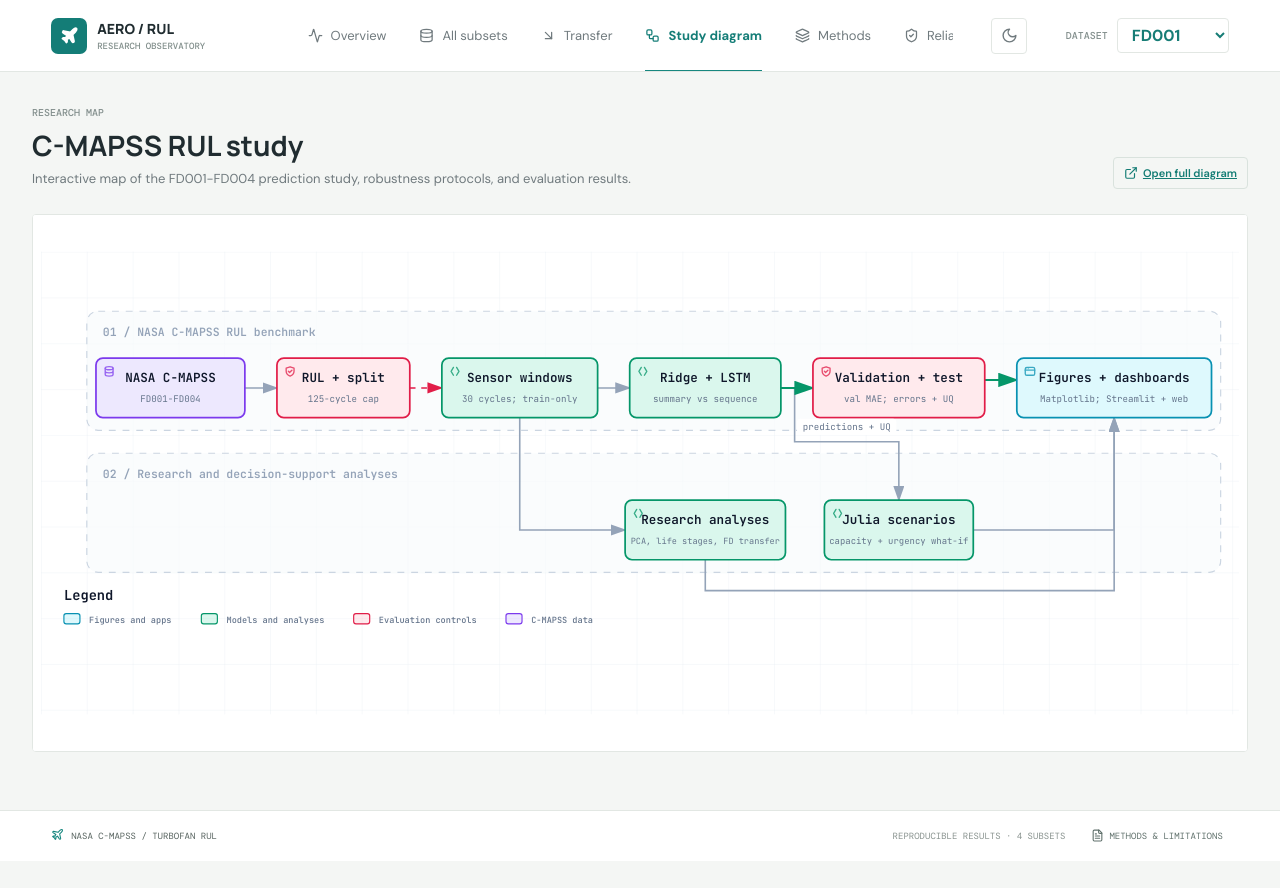
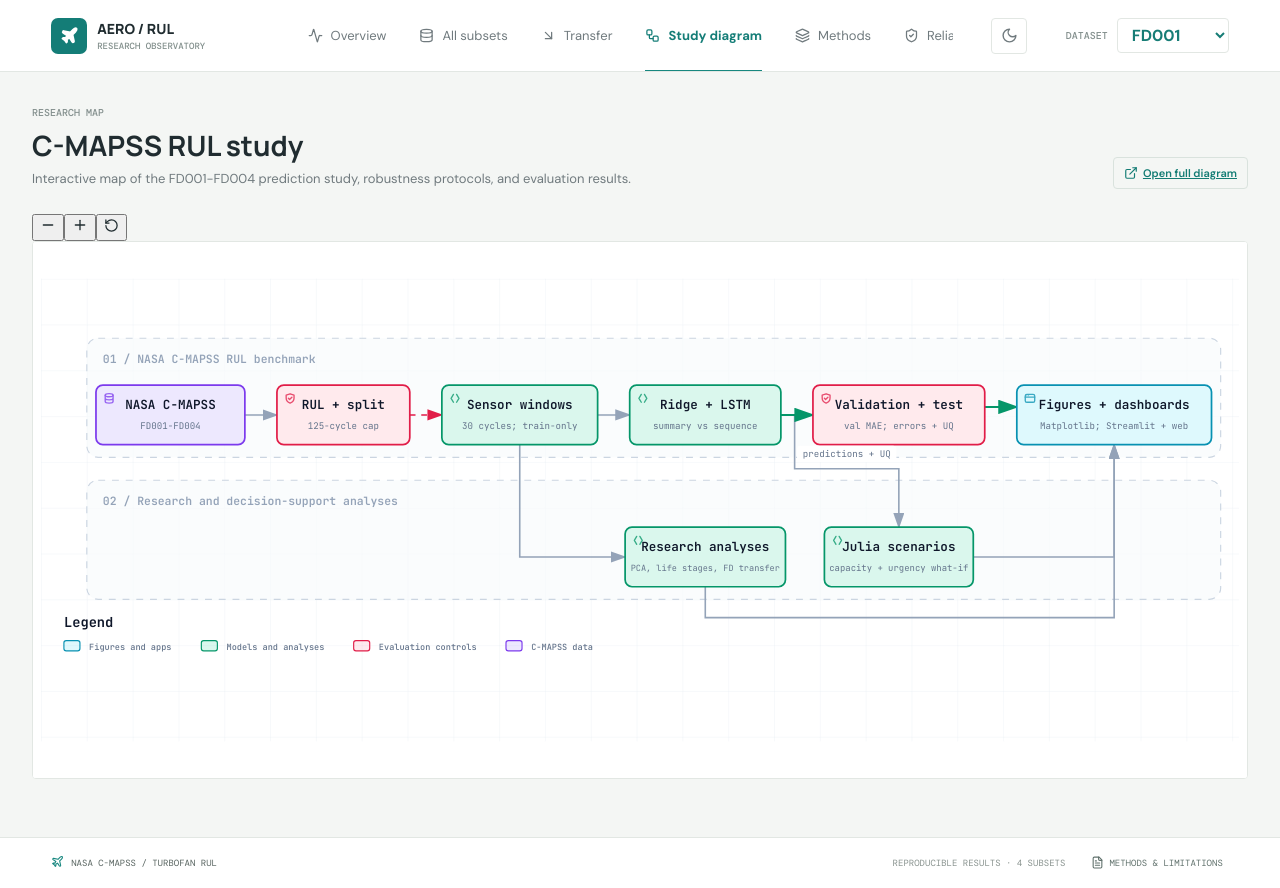
Before and after one commit to shaxntanu/Turbofan-RUL-Prediction-using-LSTM, a React (Vite) app in the folder web/: page / in a window 1280 px wide. Both pictures are taken after a click on the button "Study diagram". Before the commit the page ends 861 px from the top, so only its background shows below. Built offline with nearby package versions, Linux system fonts and the light colour scheme.

Commit message:
Add canvas controls to study diagram

```diff
--- a/web/src/main.jsx
+++ b/web/src/main.jsx
@@ -1,4 +1,4 @@
-import { useEffect, useMemo, useState } from "react";
+import { useEffect, useMemo, useRef, useState } from "react";
 import { createRoot } from "react-dom/client";
 import {
   Activity,
@@ -12,7 +12,10 @@ import {
   FileText,
   Gauge,
   Layers3,
+  Minus,
   Plane,
+  Plus,
+  RotateCcw,
   ShieldCheck,
   Moon,
   Sun,
@@ -540,6 +543,16 @@ function Reliability({ data, dataset, theme }) {
 }
 
 function StudyDiagram({ theme }) {
+  const frameRef = useRef(null);
+  const [ready, setReady] = useState(false);
+
+  useEffect(() => setReady(false), [theme]);
+
+  const controlView = (action) => {
+    const method = frameRef.current?.contentWindow?.Archify?.view?.[action];
+    if (typeof method === "function") method();
+  };
+
   return (
     <section className="study-diagram-page">
       <div className="page-intro">
@@ -552,10 +565,18 @@ function StudyDiagram({ theme }) {
           <ExternalLink size={14} /> Open full diagram
         </a>
       </div>
+      <div className="study-diagram-toolbar" role="group" aria-label="Diagram canvas controls">
+        <button className="canvas-control" type="button" title="Zoom out" aria-label="Zoom out" disabled={!ready} onClick={() => controlView("zoomOut")}><Minus size={16} /></button>
+        <button className="canvas-control" type="button" title="Zoom in" aria-label="Zoom in" disabled={!ready} onClick={() => controlView("zoomIn")}><Plus size={16} /></button>
+        <button className="canvas-control" type="button" title="Reset diagram view" aria-label="Reset diagram view" disabled={!ready} onClick={() => controlView("reset")}><RotateCcw size={15} /></button>
+      </div>
       <div className="study-diagram-frame">
         <iframe
+          key={theme}
+          ref={frameRef}
           src={`/turbofan-pipeline.html?embed=1&theme=${theme}`}
           title="Interactive NASA C-MAPSS turbofan RUL research diagram"
+          onLoad={() => setReady(Boolean(frameRef.current?.contentWindow?.Archify?.view))}
           loading="lazy"
         />
       </div>
```
